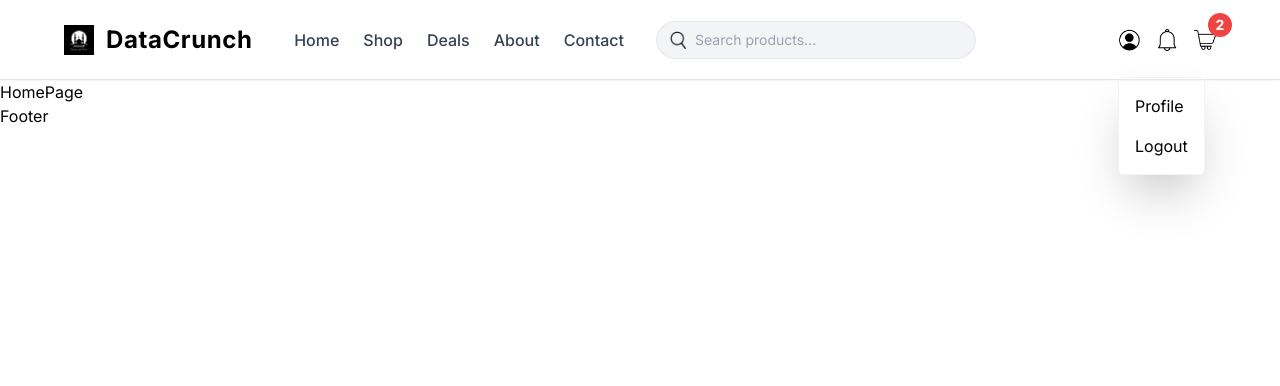
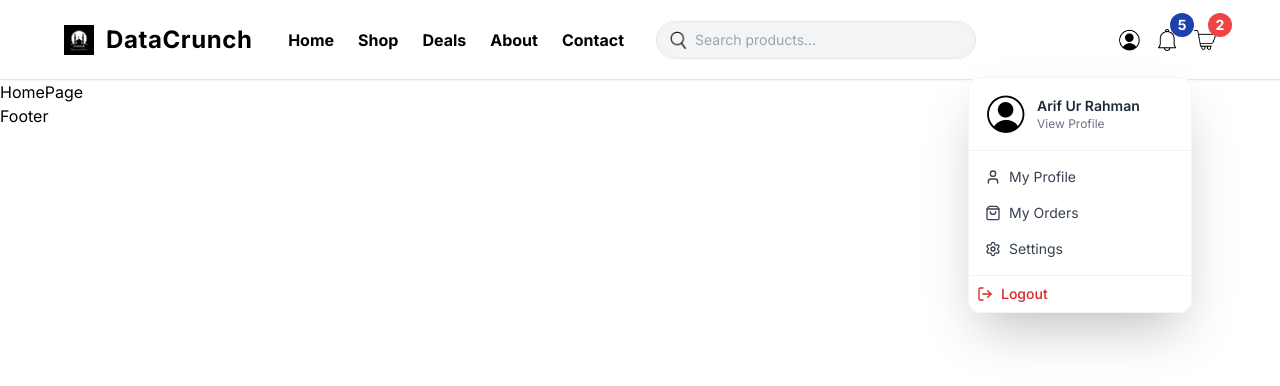
Before and after one commit to Arif-Ur-Rahman/ummah-store, a Next.js app: page / in a window 1280 px wide. Both pictures are taken after a click on the picture 1129 px from the left and 39 px from the top of the page. Shown: the top 386 px of the page. Built offline with nearby package versions, Linux system fonts and the light colour scheme.

Commit message:
Profile and Notification Modal added.

```diff
--- a/src/app/component/NavIcons.tsx
+++ b/src/app/component/NavIcons.tsx
@@ -1,78 +1,124 @@
-"use client"
+"use client";
 
 import Image from "next/image";
 import Link from "next/link";
 import { useRouter } from "next/navigation";
-import { useState } from "react";
+import { useState, useRef, useEffect } from "react";
 import CartModal from "./CartModal";
+import NotificationDropdown from "./Notification";
+import ProfileDropdown from "./ProfileDropdown";
 
 function NavIcons() {
   const [IsProfileOpen, setIsProfileOpen] = useState(false);
   const [IsNotificationOpen, setIsNotificationOpen] = useState(false);
   const [IsCartOpen, setIsCartOpen] = useState(false);
+
   const router = useRouter();
 
-    const isLoggedIn = true
+  const isLoggedIn = true; // Replace later with real auth
 
-    const hendleProfile = () => {
-        if(!isLoggedIn) {
-            router.push('/login')
+  // refs for outside click
+  const profileRef = useRef<HTMLDivElement>(null);
+  const notificationRef = useRef<HTMLDivElement>(null);
+  const cartRef = useRef<HTMLDivElement>(null);
+
+  // **Handle Profile toggle**
+  const handleProfile = () => {
+    if (!isLoggedIn) {
+      router.push("/login");
+      return;
     }
-        setIsProfileOpen((prev) => !prev)
+    setIsProfileOpen((prev) => !prev);
+    setIsNotificationOpen(false);
+    setIsCartOpen(false);
+  };
+
+  // **Handle Notification toggle**
+  const viewNotification = () => {
+    if (!isLoggedIn) {
+      router.push("/login");
+      return;
     }
-    const viewNotificationm = () => {
-        if(!isLoggedIn) {
-            router.push('/login')
-        }
-        setIsNotificationOpen((prev) => !prev)
+    setIsNotificationOpen((prev) => !prev);
+    setIsProfileOpen(false);
+    setIsCartOpen(false);
+  };
+
+  // **Close dropdowns when clicking outside**
+  useEffect(() => {
+    const handleClickOutside = (event: MouseEvent) => {
+      if (profileRef.current && !profileRef.current.contains(event.target as Node)) {
+        setIsProfileOpen(false);
       }
 
+      if (notificationRef.current && !notificationRef.current.contains(event.target as Node)) {
+        setIsNotificationOpen(false);
+      }
 
+      if (cartRef.current && !cartRef.current.contains(event.target as Node)) {
+        setIsCartOpen(false);
+      }
+    };
 
+    document.addEventListener("mousedown", handleClickOutside);
+
+    return () => document.removeEventListener("mousedown", handleClickOutside);
+  }, []);
 
   return (
     <div className="flex items-center gap-4 relative">
+
+      {/* PROFILE */}
+      <div ref={profileRef} className="relative">
         <Image
-        src={"/profile.png"}
+          src="/profile.png"
           alt="profile"
           width={22}
           height={22}
           className="cursor-pointer"
-        onClick={hendleProfile}
+          onClick={handleProfile}
         />
-      {IsProfileOpen && (
-        <div className="absolute p-4 rounded-md top-12 left-0 shadow-2xl text-black text-normal z-20 bg-transparent border border-gray-100 flex flex-col gap-2">
-          <Link href="/">Profile</Link>
-          <div className="mt-2 cursor-pointer">Logout</div>
+
+        {IsProfileOpen && <ProfileDropdown />}
       </div>
-      )}
+
+      {/* NOTIFICATION */}
+      <div ref={notificationRef} className="relative">
         <Image
-        src={"/notification.png"}
+          src="/notification.png"
           alt="notification"
           width={22}
           height={22}
           className="cursor-pointer"
-        onClick={viewNotificationm}
+          onClick={viewNotification}
         />
-      {IsNotificationOpen && (
-        <div className="absolute p-4 rounded-md top-12 left-[-80px] shadow-2xl text-black text-normal z-20 bg-transparent border border-gray-100 flex flex-col gap-2">
-          <div className="">No new notifications</div>
+        <div className="absolute -top-4 -right-4 w-6 h-6 bg-blue-800 rounded-full text-white text-sm flex items-center justify-center font-bold">
+          5
         </div>
-      )}
-      <div className="relative cursor-pointer">
+
+        {IsNotificationOpen && <NotificationDropdown />}
+      </div>
+
+      {/* CART */}
+      <div ref={cartRef} className="relative cursor-pointer">
         <Image
-        src={"/cart.png"}
+          src="/cart.png"
           alt="cart"
           width={22}
           height={22}
-        onClick={() => setIsCartOpen ((prev) => !prev)}
+          onClick={() => {
+            setIsCartOpen((prev) => !prev);
+            setIsNotificationOpen(false);
+            setIsProfileOpen(false);
+          }}
         />
-      <div className="absolute -top-4 -right-4 w-6 h-6 bg-red-500 rounded-full text-white text-sm flex items-center justify-center font-bold">2</div>
+
+        <div className="absolute -top-4 -right-4 w-6 h-6 bg-red-500 rounded-full text-white text-sm flex items-center justify-center font-bold">
+          2
         </div>
 
-      {IsCartOpen && (
-        <CartModal />
-      )}
+        {IsCartOpen && <CartModal />}
+      </div>
     </div>
   );
 }
--- a/src/app/component/Navbar.tsx
+++ b/src/app/component/Navbar.tsx
@@ -29,7 +29,7 @@ export const Navbar = () => {
               </span>
             </div>
           </Link>
-          <div className="hidden xl:flex gap-6 font-medium text-gray-700">
+          <div className="hidden xl:flex gap-6 font-bold text-black">
             <Link href="/">Home</Link>
             <Link href="/shop">Shop</Link>
             <Link href="/deals">Deals</Link>
--- /dev/null
+++ b/src/app/component/Notification.tsx
@@ -0,0 +1,63 @@
+"use client";
+import React from "react";
+import { Bell, MessageCircle, AlertCircle, CheckCircle } from "lucide-react";
+
+const NotificationDropdown = () => {
+  return (
+    <div className="absolute top-12 left-[-220px] z-50 w-72 bg-white shadow-2xl rounded-xl border border-gray-100 overflow-hidden animate-fadeIn">
+      {/* Header */}
+      <div className="flex items-center justify-between px-4 py-3 border-b bg-gray-50">
+        <h3 className="text-sm font-semibold text-gray-700">Notifications</h3>
+        <span className="text-[10px] bg-blue-100 text-blue-600 px-2 py-1 rounded-full font-medium">
+          3 New
+        </span>
+      </div>
+
+      {/* List */}
+      <div className="max-h-80 overflow-y-auto p-2 space-y-2">
+        {/* Item */}
+        <div className="flex items-start gap-3 p-3 rounded-lg hover:bg-gray-50 cursor-pointer transition">
+          <div className="bg-blue-100 p-2 rounded-full">
+            <MessageCircle className="w-4 h-4 text-blue-600" />
+          </div>
+          <div>
+            <p className="text-sm text-gray-800 font-medium">New message received</p>
+            <p className="text-xs text-gray-500">2 mins ago</p>
+          </div>
+          <div className="w-2 h-2 bg-blue-500 rounded-full animate-pulse mt-1"></div>
+        </div>
+
+        {/* Item */}
+        <div className="flex items-start gap-3 p-3 rounded-lg hover:bg-gray-50 cursor-pointer transition">
+          <div className="bg-red-100 p-2 rounded-full">
+            <AlertCircle className="w-4 h-4 text-red-600" />
+          </div>
+          <div>
+            <p className="text-sm text-gray-800 font-medium">System update available</p>
+            <p className="text-xs text-gray-500">5 mins ago</p>
+          </div>
+        </div>
+
+        {/* Item */}
+        <div className="flex items-start gap-3 p-3 rounded-lg hover:bg-gray-50 cursor-pointer transition">
+          <div className="bg-green-100 p-2 rounded-full">
+            <CheckCircle className="w-4 h-4 text-green-600" />
+          </div>
+          <div>
+            <p className="text-sm text-gray-800 font-medium">
+              Payment successfully processed
+            </p>
+            <p className="text-xs text-gray-500">10 mins ago</p>
+          </div>
+        </div>
+      </div>
+
+      {/* Footer */}
+      <button className="w-full py-2 text-center text-sm font-medium text-blue-600 bg-gray-50 hover:bg-gray-100 transition">
+        View All
+      </button>
+    </div>
+  );
+};
+
+export default NotificationDropdown;
--- /dev/null
+++ b/src/app/component/ProfileDropdown.tsx
@@ -0,0 +1,68 @@
+"use client";
+
+import Link from "next/link";
+import Image from "next/image";
+import { User, Settings, ShoppingBag, LogOut } from "lucide-react";
+
+export default function ProfileDropdown() {
+  return (
+    <div className="absolute top-12 left-[-150px] w-56 bg-white shadow-2xl rounded-xl border border-gray-100 z-30 overflow-hidden">
+
+      {/* Header */}
+      <div className="flex items-center gap-3 p-4 border-b border-gray-100">
+        <div className="w-10 h-10 rounded-full overflow-hidden">
+          <Image
+            src="/profile.png"
+            alt="User"
+            width={40}
+            height={40}
+            className="object-cover"
+          />
+        </div>
+
+        <div className="flex flex-col">
+          <span className="text-sm font-semibold text-gray-800">Arif Ur Rahman</span>
+          <span className="text-xs text-gray-500">View Profile</span>
+        </div>
+      </div>
+
+      {/* Menu */}
+      <div className="flex flex-col p-2">
+
+        <Link
+          href="/profile"
+          className="flex items-center gap-2 p-2 rounded-md hover:bg-gray-50 transition text-gray-700 text-sm"
+        >
+          <User className="w-4 h-4" /> My Profile
+        </Link>
+
+        <Link
+          href="/orders"
+          className="flex items-center gap-2 p-2 rounded-md hover:bg-gray-50 transition text-gray-700 text-sm"
+        >
+          <ShoppingBag className="w-4 h-4" /> My Orders
+        </Link>
+
+        <Link
+          href="/settings"
+          className="flex items-center gap-2 p-2 rounded-md hover:bg-gray-50 transition text-gray-700 text-sm"
+        >
+          <Settings className="w-4 h-4" /> Settings
+        </Link>
+
+      </div>
+
+      {/* Divider */}
+      <div className="border-t border-gray-100" />
+
+      {/* Logout */}
+      <button
+        className="flex items-center gap-2 w-full p-2 text-sm text-red-600 hover:bg-red-50 transition font-medium"
+        onClick={() => console.log("Logout")}
+      >
+        <LogOut className="w-4 h-4" /> Logout
+      </button>
+
+    </div>
+  );
+}
```
Also changed, not shown: package.json (+6 -5 lines), 1 other file (tests, documents, lock files or other folders). Lines whose indentation alone changed are shown as unchanged.
